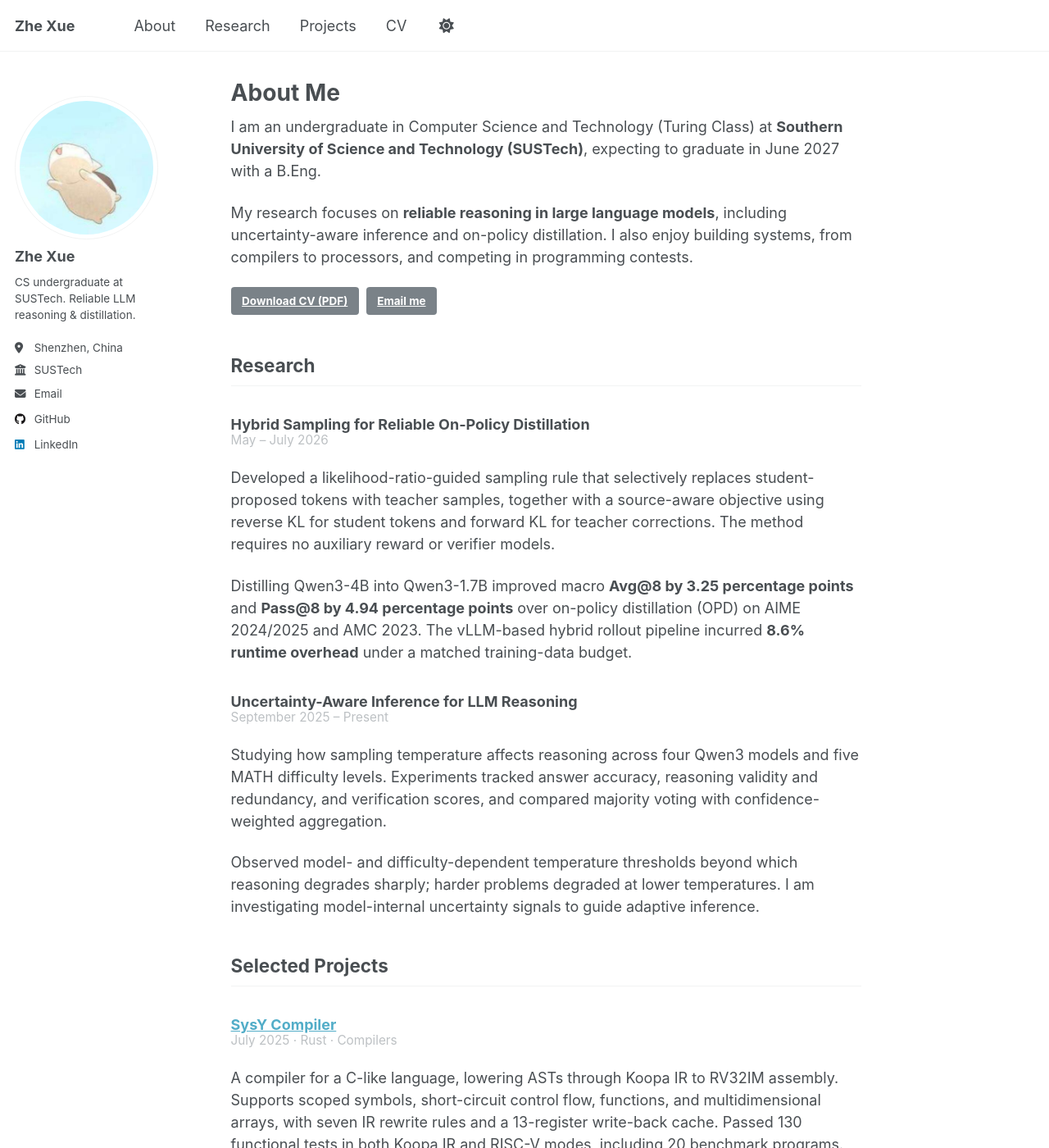
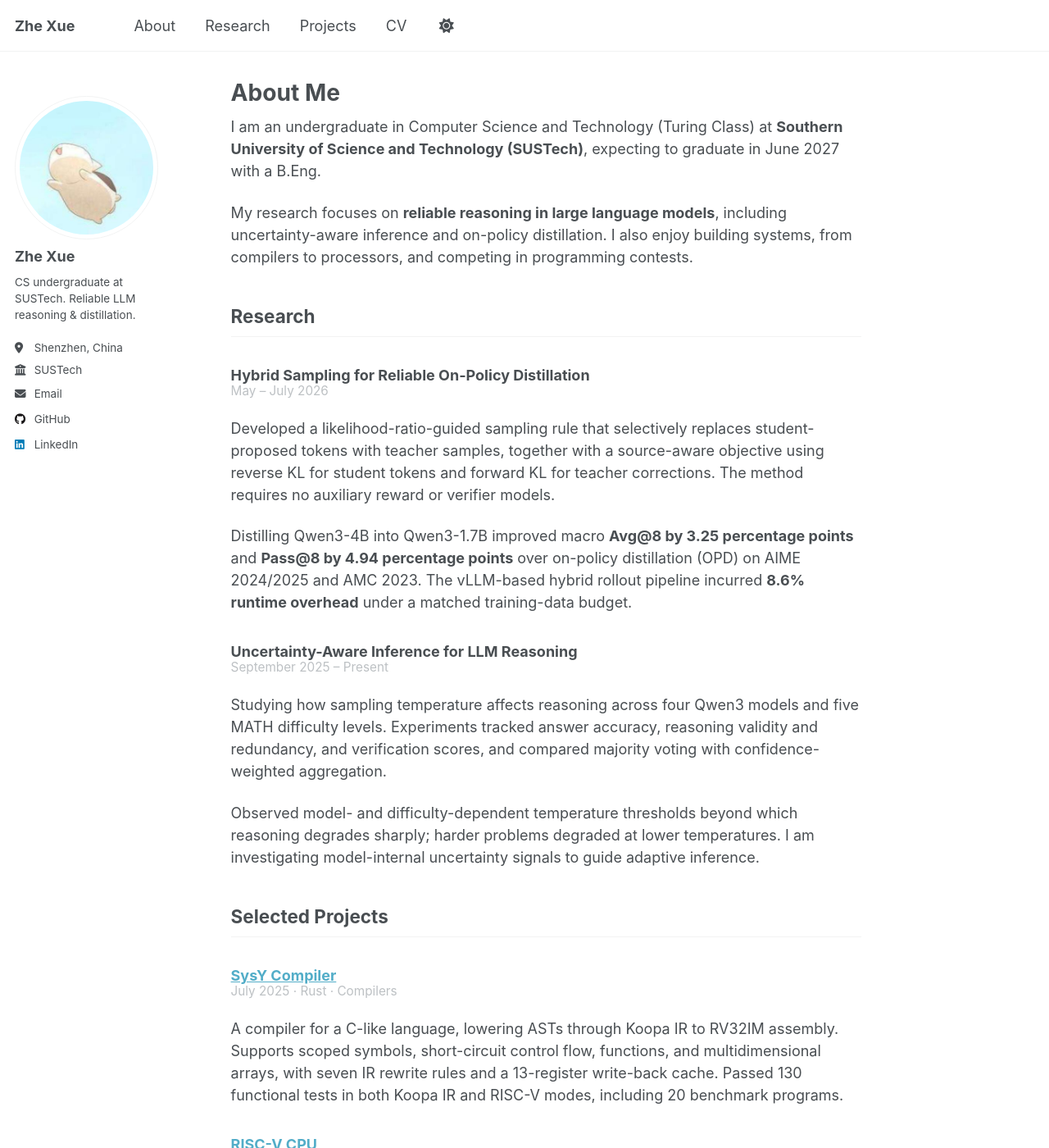
Before and after one commit to xz-xuezhe/xz-xuezhe.github.io, a Jekyll site: the page built from _pages/about.md, in a window 1280 px wide and 1400 px high. Shown: the whole window at 82% size. Built offline with Jekyll 4.4.1, drawn with Linux system fonts in a browser that asks for light colours; some of the changed text lies outside the part shown.

```diff
--- a/_data/navigation.yml
+++ b/_data/navigation.yml
@@ -7,4 +7,4 @@ main:
   - title: "Projects"
     url: /#selected-projects
   - title: "CV"
-    url: /cv/
+    url: /files/cv.pdf
--- a/_pages/about.md
+++ b/_pages/about.md
@@ -11,11 +11,6 @@ redirect_from:
 I am an undergraduate in Computer Science and Technology (Turing Class) at **Southern University of Science and Technology (SUSTech)**, expecting to graduate in June 2027 with a B.Eng.
 
 My research focuses on **reliable reasoning in large language models**, including uncertainty-aware inference and on-policy distillation. I also enjoy building systems, from compilers to processors, and competing in programming contests.
-
-<div class="profile-actions">
-  <a class="btn btn--primary" href="{{ '/files/cv.pdf' | relative_url }}">Download CV (PDF)</a>
-  <a class="btn" href="mailto:{{ site.author.email }}">Email me</a>
-</div>
 
 ## Research
 
@@ -60,8 +55,6 @@ September 2023 – June 2027 (expected)
 
 ## Selected Awards
 
-- **Gold Medal**, 2024 ICPC Asia Chengdu Regional Contest — October 2024
-- **Gold Medal**, 2024 ICPC Asia Hong Kong Regional Contest — December 2024
-- **Silver Medal**, 2024 ICPC Asia East Continent Final Contest — December 2024
-
-More details, including skills and languages, are available in my [CV]({{ '/cv/' | relative_url }}).
+- **Gold Medal**, 2024 ICPC Asia Chengdu Regional Contest
+- **Gold Medal**, 2024 ICPC Asia Hong Kong Regional Contest
+- **Silver Medal**, 2024 ICPC Asia East Continent Final Contest
--- a/assets/css/main.scss
+++ b/assets/css/main.scss
@@ -42,13 +42,6 @@
     "vendor/font-awesome/brands"
 ;
 
-.profile-actions {
-  display: flex;
-  flex-wrap: wrap;
-  gap: 0.5em;
-  margin: 1.25em 0 2em;
-}
-
 .page__content .entry-date {
   color: var(--global-text-color-light);
   font-size: 0.85em;
```
